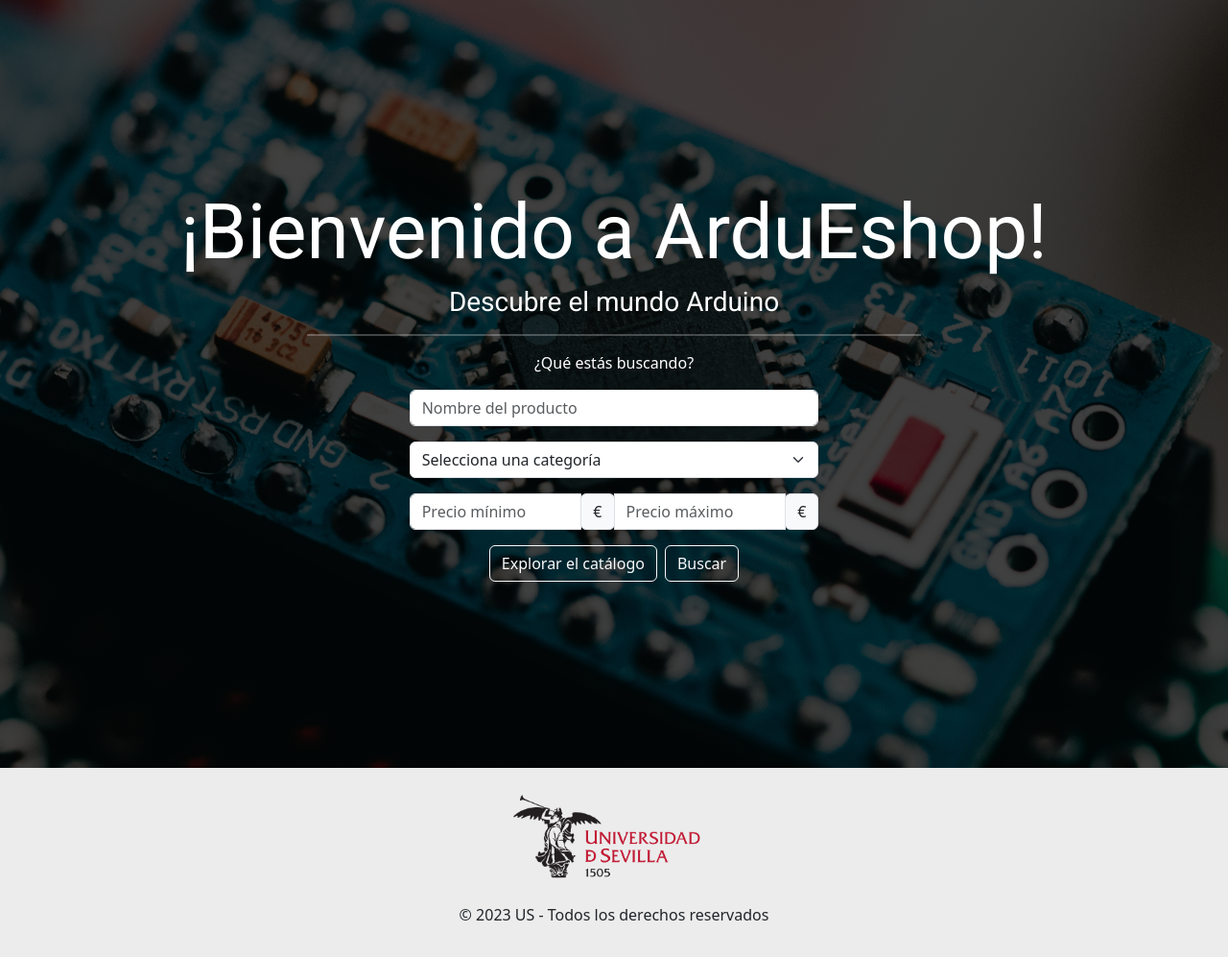
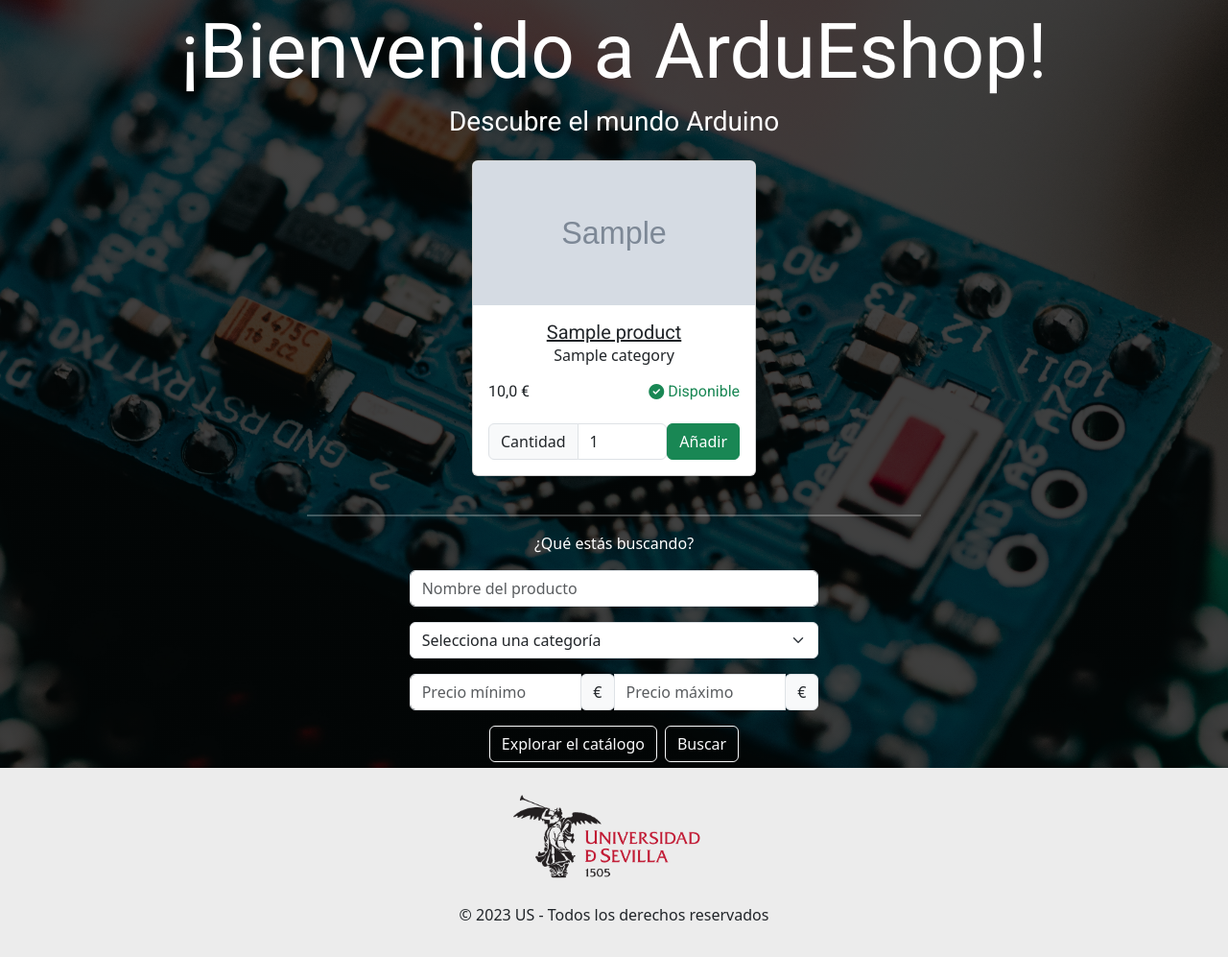
Before and after one commit to NEXUS-PGPI/ardueshop, a Django app: page / in a window 1280 px wide. Shown: the part 72-1069 px from the top of the page at 96% size. Run offline with Django 4.2, Linux system fonts and the light colour scheme; tables that the repository leaves empty hold one stand-in row (values such as "Sample post"); grey boxes marked "Sample" are stand-in pictures; some libraries are stand-ins or nearby versions.

Commit message:
Showcase in home view

```diff
--- a/ardueshop/base/templates/base/home.html
+++ b/ardueshop/base/templates/base/home.html
@@ -15,18 +15,82 @@
             background-repeat: no-repeat;
         }
 
+        /* Estilos adicionales para centrar y limitar la altura de las imágenes */
+        .product-card {
+            text-align: center;
+            justify-content: center;
+        }
+
+        .product-card .card {
+            width: 100%;
+        }
+
+        .product-card img {
+            max-height: 150px;
+            width: auto;
+        }
+
+        /* Estilos modificados para centrar las tarjetas de productos */
+        #showcase {
+            display: flex;
+            flex-wrap: wrap;
+            justify-content: center;
+        }
     </style>
 
     <div class="banner">
         <div class="text-center text-white">
             <h1 class="display-1">¡Bienvenido a ArduEshop!</h1>
             <h3>Descubre el mundo Arduino</h3>
+
+            <div id="showcase" class="row mt-4 mx-auto">
+                {% for product in products %}
+                    <div class="col-md-3 mb-4 product-card" data-category="{{ product.category.name }}">
+                        <div class="card">
+                            <img src="{{ product.image.url }}" class="card-img-top img-fluid" alt="{{ product.name }}">
+                            <div class="card-body">
+                                <h5 class="card-title mb-0"><a class="text-dark"
+                                                               href="/product/{{ product.id }}">{{ product.name }}</a>
+                                </h5>
+                                <p class="card-text">{{ product.category.name }}</p>
+                                <div class="d-flex justify-content-between">
+                                    <h6 class="mb-0">{{ product.price }} €</h6>
+                                    {% if product.stock > 0 %}
+                                        <div class="d-flex align-items-center gap-1">
+                                            <i class="fas fa-check-circle text-success"></i>
+                                            <h6 class="text-success mb-0">Disponible</h6>
+                                        </div>
+                                    {% else %}
+                                        <div class="d-flex align-items-center gap-1">
+                                            <i class="fas fa-times-circle text-danger"></i>
+                                            <h6 class="text-danger mb-0">Agotado</h6>
+                                        </div>
+                                    {% endif %}
+                                </div>
+                                <form class="add-to-cart-form mt-3" action="{% url 'cart:cart_add' product.id %}"
+                                      method="post">
+                                    {% csrf_token %}
+                                    <div class="d-flex justify-content-between">
+                                        <div class="input-group mt-2">
+                                            <label class="input-group-text"
+                                                   for="quantity_{{ product.id }}">Cantidad</label>
+                                            <input type="number" class="form-control" id="quantity_{{ product.id }}"
+                                                   name="quantity" min="1" value="1">
+                                        </div>
+                                        <button type="submit" class="btn btn-success mt-2">Añadir</button>
+                                    </div>
+                                </form>
+                            </div>
+                        </div>
+                    </div>
+                {% endfor %}
+            </div>
+
             <div class="mx-auto" style="max-width: 50%;">
                 <!-- Línea divisoria -->
                 <hr class="border border-white">
             </div>
         </div>
-
 
         <div class="d-flex justify-content-between">
             <div class="col-md-4"></div>
--- a/ardueshop/base/views.py
+++ b/ardueshop/base/views.py
@@ -1,10 +1,11 @@
 from django.shortcuts import render
-from product.models import Category
+from product.models import Category, Product
 
 
 def home(request):
+    products = Product.objects.all().order_by("?")[:3]
     categories = Category.objects.all()
-    return render(request, "base/home.html", {"categories": categories})
+    return render(request, "base/home.html", {"categories": categories, "products": products})
 
 def about(request):
     return render(request, "base/about.html")
```
Lines whose indentation alone changed are shown as unchanged.
